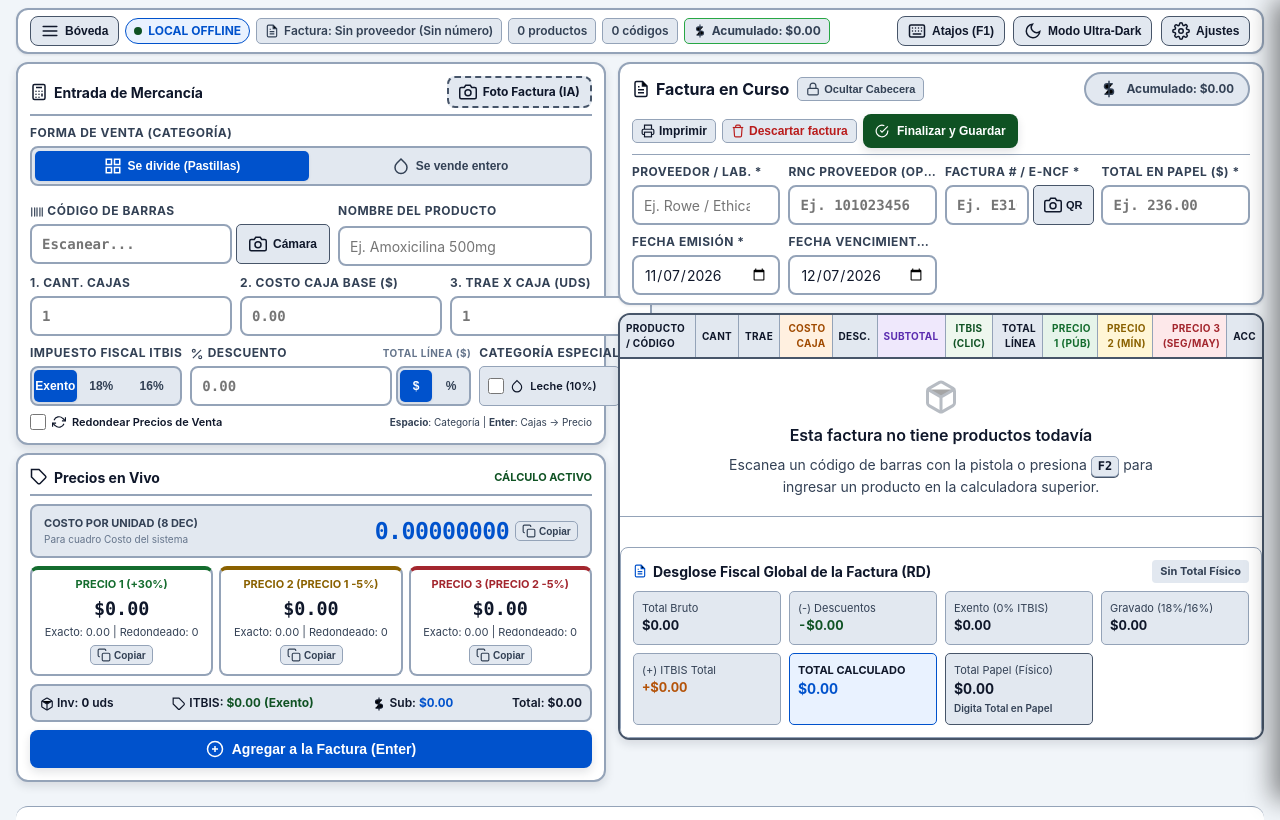
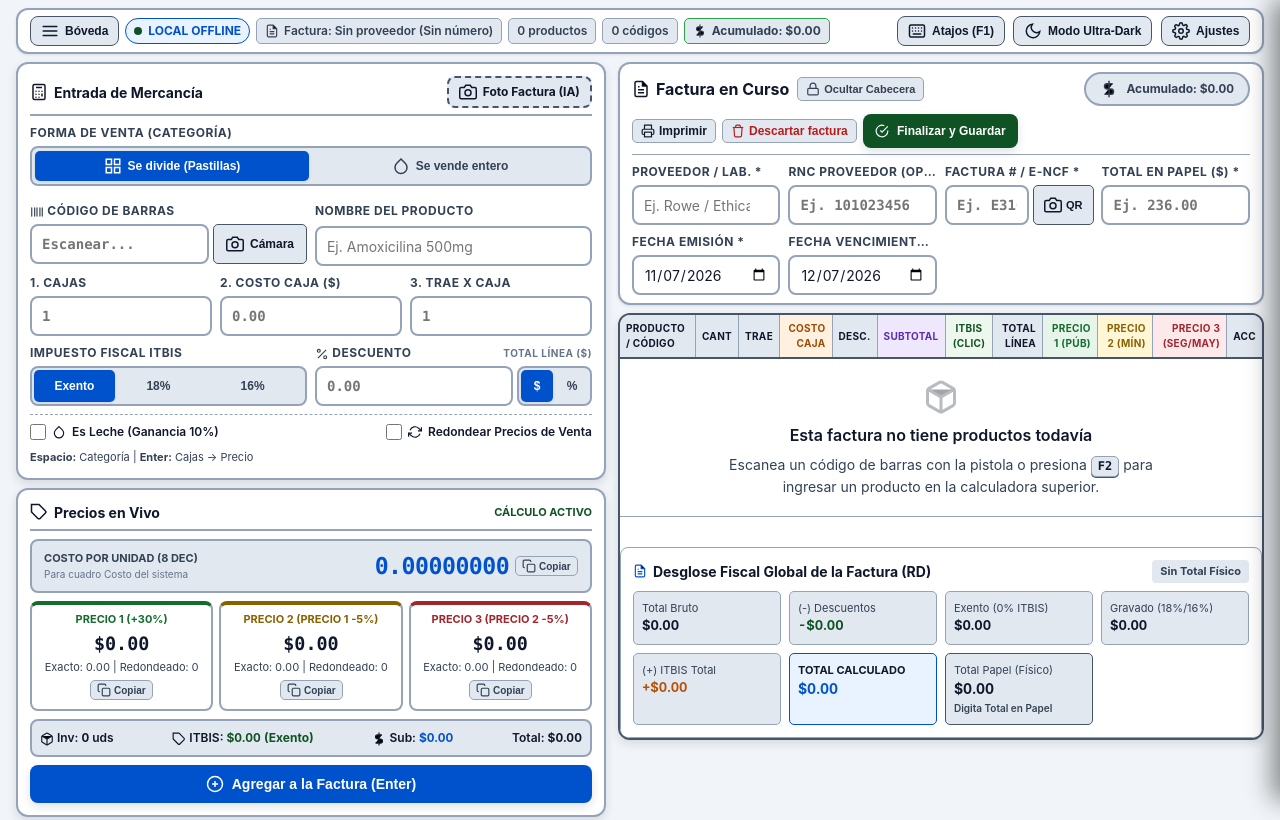
Before and after one commit to reiNameless/Calculadora-Farmarcia-live, a plain HTML site: page index.html in a window 1280 px wide. Shown: the top 820 px of the page. Drawn offline with Linux system fonts and the light colour scheme; no server answers.

Commit message:
fix(ui): alinear campo trae x caja, categoria leche y dimensiones de inputs sin desborde

```diff
--- a/css/estilos.css
+++ b/css/estilos.css
@@ -311,14 +311,20 @@
         /* CAMPOS DE ENTRADA CON BORDES MUY VISIBLES Y FOCO POTENTE */
         .form-grid {
             display: grid;
-            grid-template-columns: repeat(2, 1fr);
+            grid-template-columns: repeat(2, minmax(0, 1fr));
             gap: var(--espacio-2);
+            width: 100%;
+            min-width: 0;
+            box-sizing: border-box;
         }
         .col-full { grid-column: 1 / -1; }
         .campo {
             display: flex;
             flex-direction: column;
             gap: 4px;
+            min-width: 0;
+            max-width: 100%;
+            box-sizing: border-box;
         }
         .campo-label {
             font-size: var(--texto-xs);
@@ -339,6 +345,9 @@
             font-family: inherit;
             background: var(--color-superficie);
             color: var(--color-texto-principal);
+            width: 100%;
+            min-width: 0;
+            box-sizing: border-box;
             transition: border-color 0.15s ease, box-shadow 0.15s ease, background 0.15s ease;
         }
         .input-control:focus {
@@ -439,7 +448,7 @@
 
         .precios-grid {
             display: grid;
-            grid-template-columns: repeat(3, 1fr);
+            grid-template-columns: repeat(3, minmax(0, 1fr));
             gap: 6px;
             margin-bottom: var(--espacio-2);
         }
@@ -1668,8 +1677,11 @@ body.modo-compacto-forzado .cockpit-col-calc .grid-operativo {
 .fila-tres-campos {
     grid-column: 1 / -1;
     display: grid;
-    grid-template-columns: repeat(3, 1fr);
+    grid-template-columns: repeat(3, minmax(0, 1fr));
     gap: var(--espacio-2);
+    width: 100%;
+    min-width: 0;
+    box-sizing: border-box;
 }
 
 @media (max-width: 520px) {
--- a/index.html
+++ b/index.html
@@ -192,24 +192,24 @@
                                         <datalist id="listaSugerenciasProductos"></datalist>
                                     </div>
 
-                                    <!-- FILA DE 3 CAMPOS COMPACTA: CAJAS | COSTO BASE | TRAE X CAJA -->
+                                    <!-- FILA 1: CANTIDADES (3 CAMPOS PERFECTAMENTE ALINEADOS) -->
                                     <div class="fila-tres-campos">
                                         <div class="campo">
-                                            <label class="campo-label" for="calcCajasCompradas">1. Cant. Cajas</label>
+                                            <label class="campo-label" for="calcCajasCompradas">1. Cajas</label>
                                             <input type="number" id="calcCajasCompradas" class="input-control input-mono" placeholder="1" min="1">
                                         </div>
                                         <div class="campo">
-                                            <label class="campo-label" for="calcPrecioCaja">2. Costo Caja Base ($)</label>
+                                            <label class="campo-label" for="calcPrecioCaja">2. Costo Caja ($)</label>
                                             <input type="number" id="calcPrecioCaja" class="input-control input-mono" placeholder="0.00" step="0.01">
                                         </div>
                                         <div class="campo" id="boxUnidadesPorCaja">
-                                            <label class="campo-label" for="calcUnidadesCaja">3. Trae x Caja (Uds)</label>
+                                            <label class="campo-label" for="calcUnidadesCaja">3. Trae x Caja</label>
                                             <input type="number" id="calcUnidadesCaja" class="input-control input-mono" placeholder="1" min="1">
                                         </div>
                                     </div>
 
-                                    <!-- FILA DE 3 CAMPOS COMPACTA: ITBIS | DESCUENTO | ES LECHE -->
-                                    <div class="fila-tres-campos">
+                                    <!-- FILA 2: IMPUESTOS Y DESCUENTO (2 COLUMNAS AMPLIAS SIN COLISIÓN) -->
+                                    <div style="grid-column: 1 / -1; display: grid; grid-template-columns: 1fr 1fr; gap: var(--espacio-2); align-items: end;">
                                         <div class="campo">
                                             <label class="campo-label">Impuesto Fiscal ITBIS</label>
                                             <div class="selector-itbis-rapido">
@@ -233,25 +233,23 @@
                                                 </div>
                                             </div>
                                         </div>
-                                        <div class="campo" style="justify-content:flex-end;">
-                                            <label class="campo-label">Categoría Especial</label>
-                                            <label style="display:inline-flex;align-items:center;gap:6px;cursor:pointer;font-size:11px;font-weight:var(--peso-seminegrita);user-select:none;padding:6px 8px;border-radius:var(--radio-sm);background:var(--color-superficie-resaltada);border:1px solid var(--color-borde);height:40px;box-sizing:border-box;">
-                                                <input type="checkbox" id="calcEsLeche" style="width:16px;height:16px;accent-color:var(--color-primario);cursor:pointer;">
-                                                <svg class="ico ico-sm"><use href="#i-drop"/></svg>
-                                                <span>Leche (10%)</span>
-                                            </label>
-                                        </div>
                                     </div>
                                 </div>
 
-                                <div style="display:flex;justify-content:space-between;align-items:center;margin-top:var(--espacio-2);flex-wrap:wrap;gap:4px;">
-                                    <label style="display:inline-flex;align-items:center;gap:6px;cursor:pointer;font-size:11px;font-weight:var(--peso-seminegrita);">
+                                <!-- FILA 3: OPCIONES Y CATEGORÍA LECHE PERFECTAMENTE ALINEADAS -->
+                                <div style="display:flex;justify-content:space-between;align-items:center;margin-top:var(--espacio-2);padding-top:var(--espacio-2);border-top:1px dashed var(--color-borde);flex-wrap:wrap;gap:8px;">
+                                    <label style="display:inline-flex;align-items:center;gap:6px;cursor:pointer;font-size:12px;font-weight:var(--peso-seminegrita);">
+                                        <input type="checkbox" id="calcEsLeche" style="width:16px;height:16px;accent-color:var(--color-primario);cursor:pointer;">
+                                        <svg class="ico ico-sm"><use href="#i-drop"/></svg>
+                                        <span>Es Leche (Ganancia 10%)</span>
+                                    </label>
+                                    <label style="display:inline-flex;align-items:center;gap:6px;cursor:pointer;font-size:12px;font-weight:var(--peso-seminegrita);">
                                         <input type="checkbox" id="calcRedondeo" style="width:16px;height:16px;accent-color:var(--color-alerta);">
                                         <svg class="ico ico-sm"><use href="#i-sync"/></svg>
                                         <span>Redondear Precios de Venta</span>
                                     </label>
-                                    <span style="font-size:10px;color:var(--color-texto-secundario);">
-                                        <b>Espacio</b>: Categoría | <b>Enter</b>: Cajas &rarr; Precio
+                                    <span style="font-size:11px;color:var(--color-texto-secundario);">
+                                        <b>Espacio:</b> Categoría | <b>Enter:</b> Cajas &rarr; Precio
                                     </span>
                                 </div>
                             </div>
```
